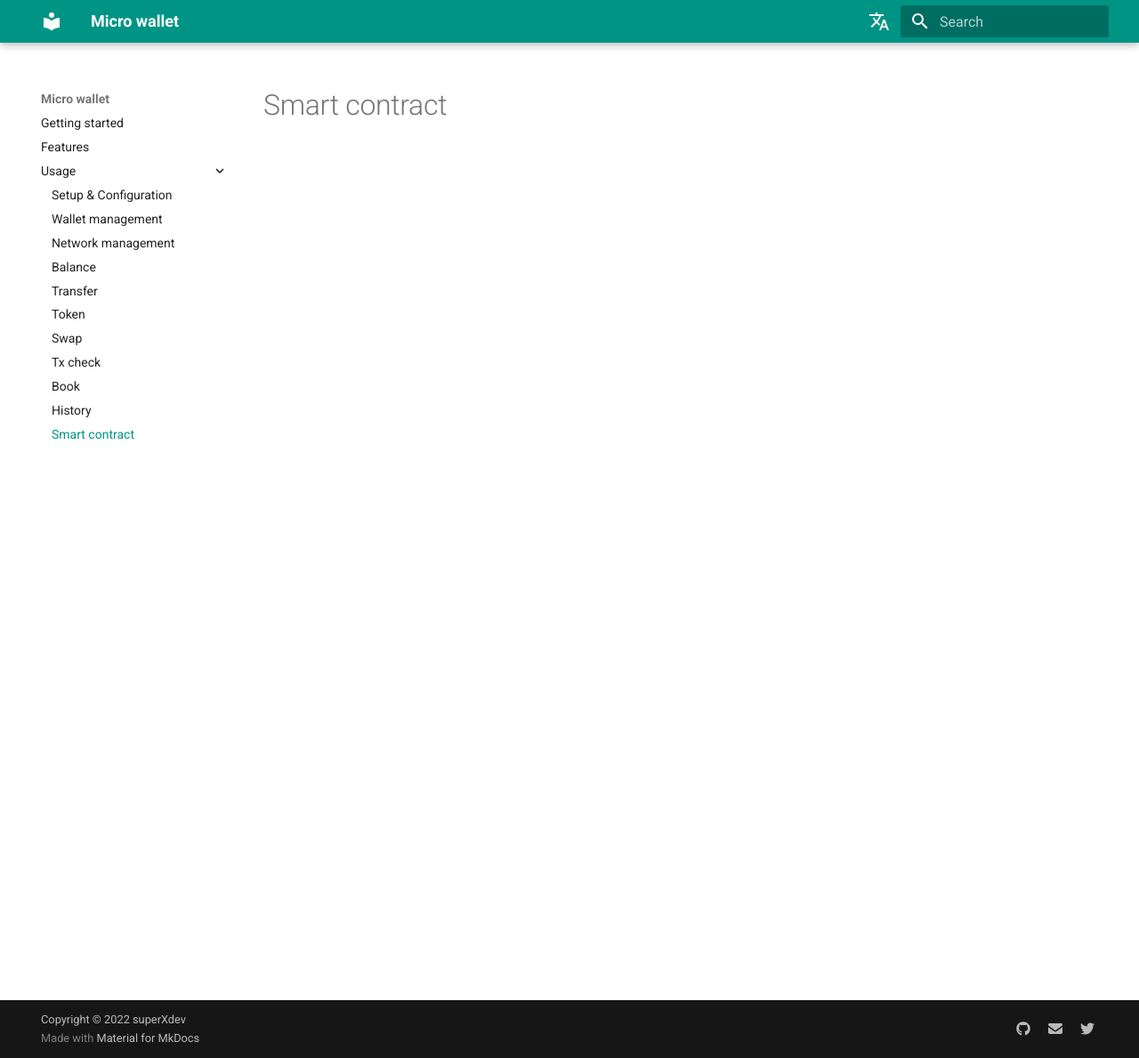
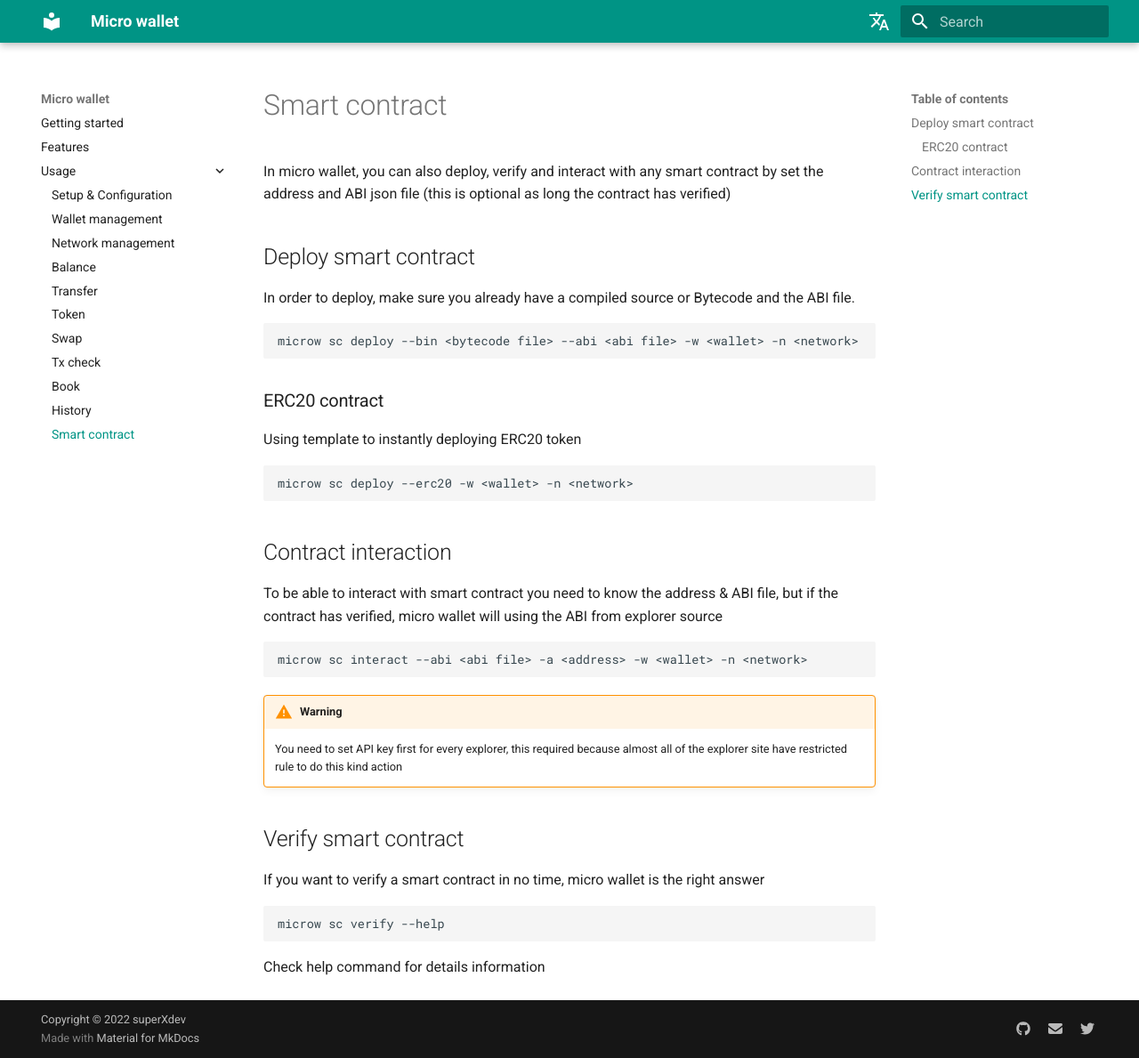
Before and after one commit to superXdev/micro-wallet, an MkDocs documentation site: the page built from docs/usage/11-sc.md, in a window 1280 px wide and 1189 px high. Shown: the whole window at 89% size. Built offline with MkDocs 1.6.1 and Material for MkDocs 9.7.7, drawn with Linux system fonts in a browser that asks for light colours; comment, search, counter and statistics services are not loaded.

Commit message:
Add sc command docs

````diff
--- a/docs/usage/11-sc.md
+++ b/docs/usage/11-sc.md
@@ -1 +1,28 @@
 # Smart contract
+In micro wallet, you can also deploy, verify and interact with any smart contract by set the address and ABI json file (this is optional as long the contract has verified)
+
+## Deploy smart contract
+In order to deploy, make sure you already have a compiled source or Bytecode and the ABI file.
+```sh
+microw sc deploy --bin <bytecode file> --abi <abi file> -w <wallet> -n <network>
+```
+### ERC20 contract
+Using template to instantly deploying ERC20 token
+```sh
+microw sc deploy --erc20 -w <wallet> -n <network>
+```
+
+## Contract interaction
+To be able to interact with smart contract you need to know the address & ABI file, but if the contract has verified, micro wallet will using the ABI from explorer source
+```sh
+microw sc interact --abi <abi file> -a <address> -w <wallet> -n <network>
+```
+!!! warning
+	You need to set API key first for every explorer, this required because almost all of the explorer site have restricted rule to do this kind action
+
+## Verify smart contract
+If you want to verify a smart contract in no time, micro wallet is the right answer
+```sh
+microw sc verify --help
+```
+Check help command for details information
````
